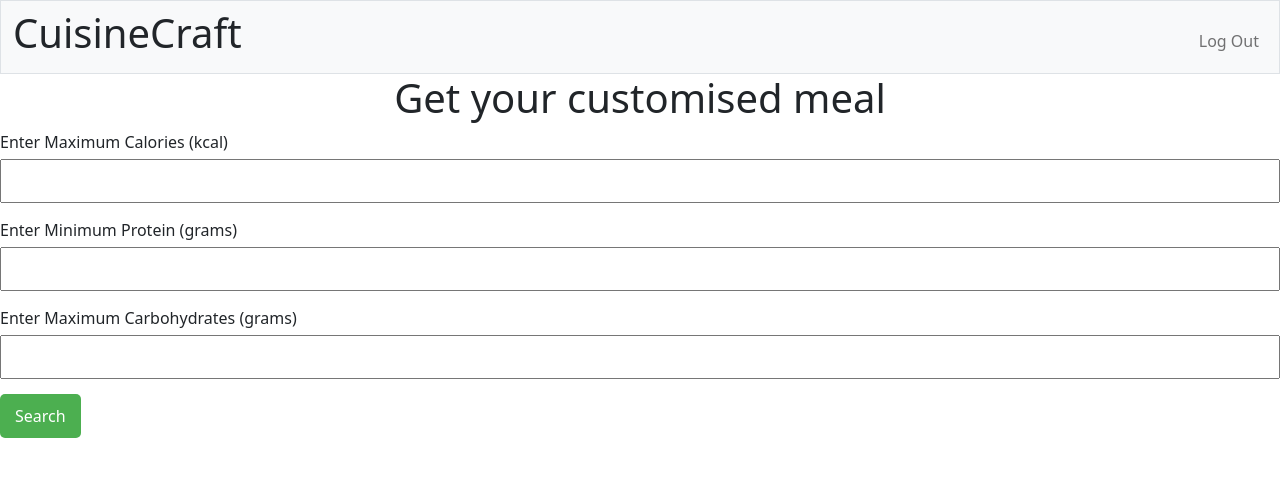
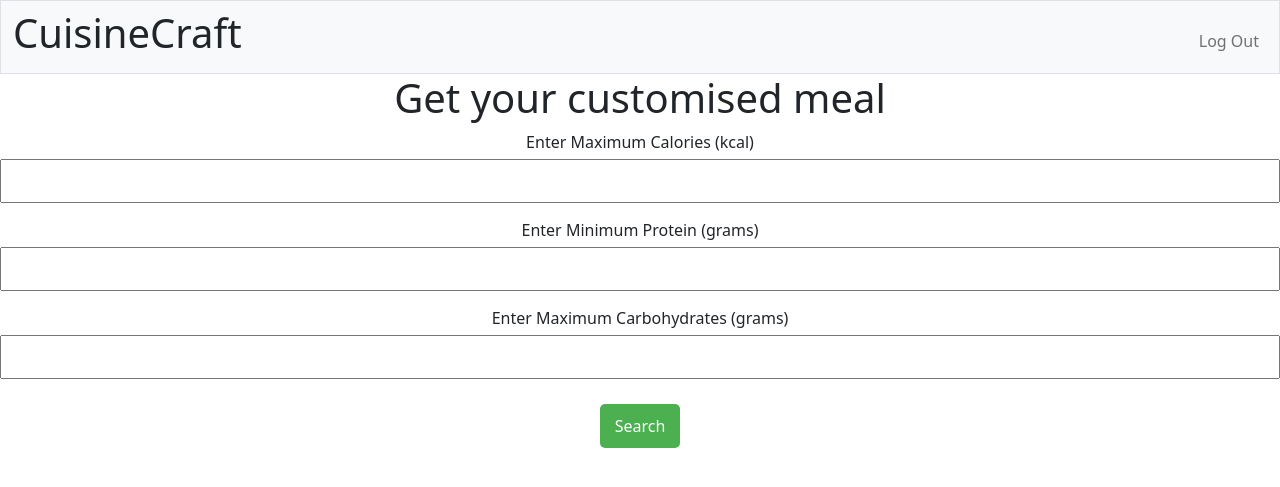
Before and after one commit to sangT220222/CS50x_final_project, a Flask app: page / in a window 1280 px wide. Shown: the top 487 px of the page. Run offline with Flask 3, Linux system fonts and the light colour scheme; a user stored in the database is signed in.

Commit message:
align flexbox children to centre

```diff
--- a/static/index_style.css
+++ b/static/index_style.css
@@ -1,5 +1,9 @@
 .form-container {
     margin-bottom: 20px;
+    display: flex;
+    flex-direction: column;
+    align-items: center;
+    text-align: center;
 }
 
 label {
@@ -20,6 +24,7 @@ button {
     border: none;
     border-radius: 5px;
     cursor: pointer;
+    margin-top: 10px;
 }
 
 button:hover {
```
